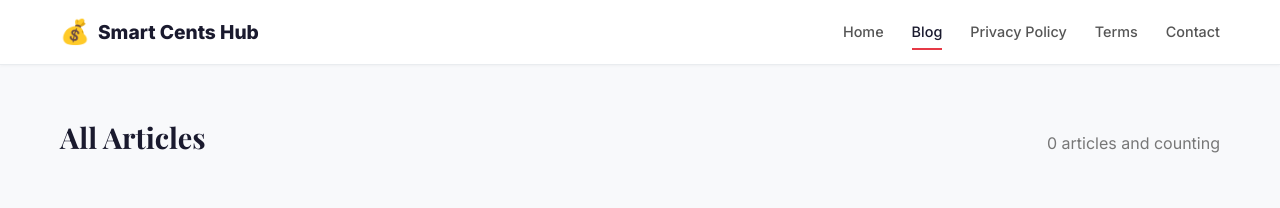
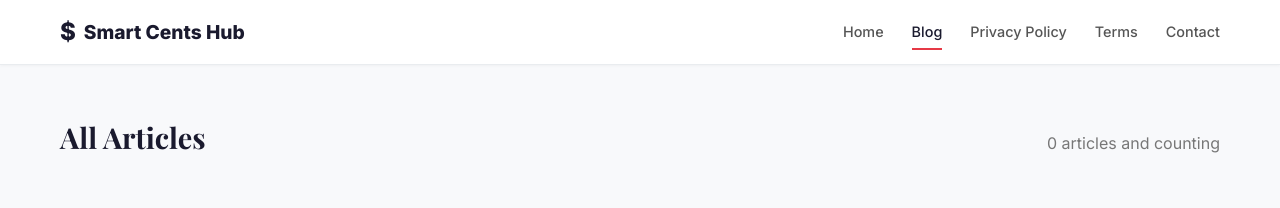
Before and after one commit to testimonyakinkunmi/automated-blog-content, a Jekyll site: the page built from blog.html, in a window 1280 px wide. Shown: the top 208 px of the page. Built offline with Jekyll 4.4.1, drawn with Linux system fonts in a browser that asks for light colours.

Commit message:
Add: _includes/header.html

```diff
--- a/_includes/header.html
+++ b/_includes/header.html
@@ -1,7 +1,7 @@
-<header class="site-header">
+<header class="site-header" id="site-header">
   <div class="container header-inner">
     <a href="{{ '/' | relative_url }}" class="site-logo">
-      <span class="logo-icon">💰</span>
+      <span class="logo-icon">$</span>
       <span class="logo-text">{{ site.title }}</span>
     </a>
 
```
Also changed, not shown: other parts of _includes/header.html (+5 -0 lines).
